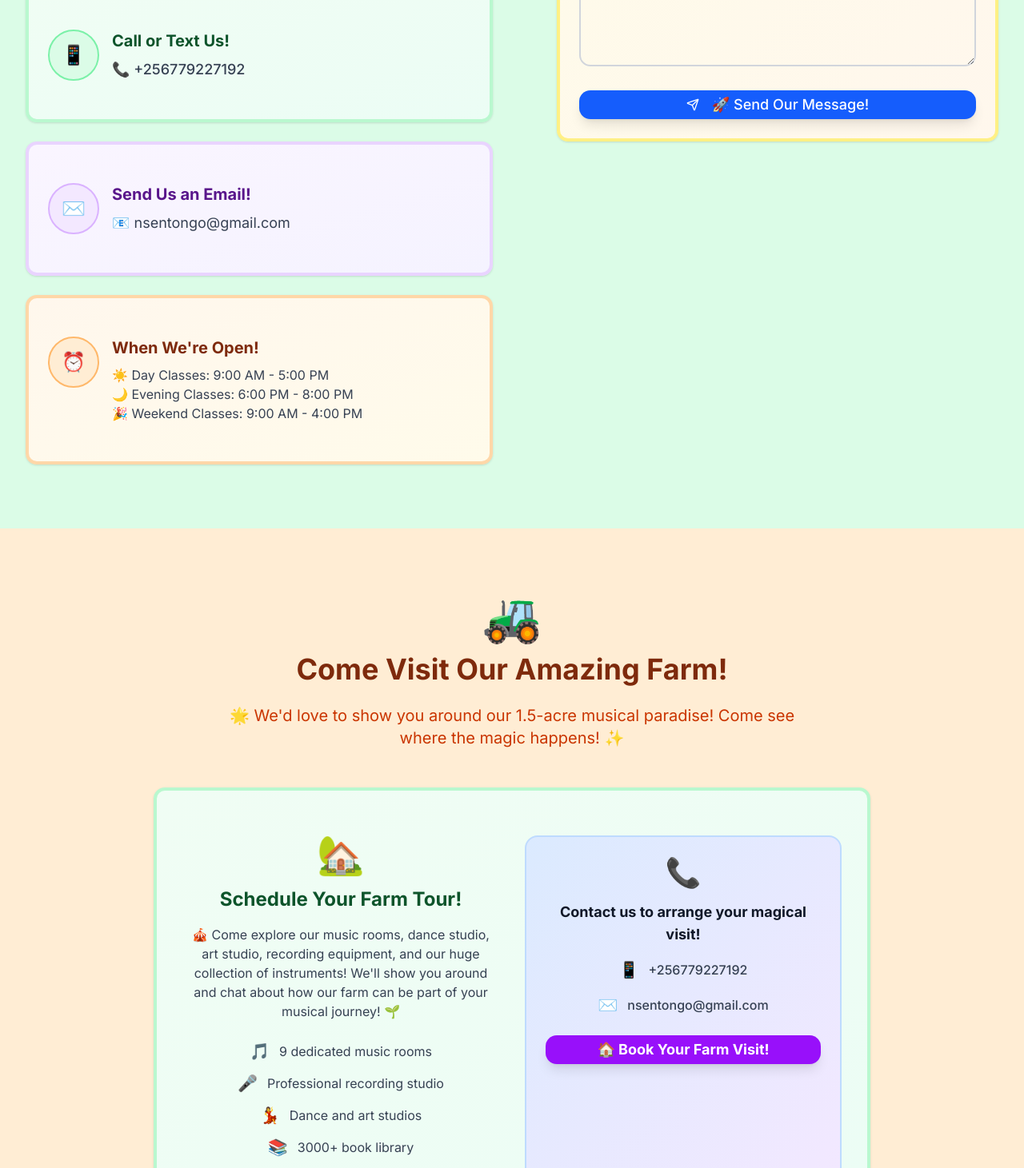
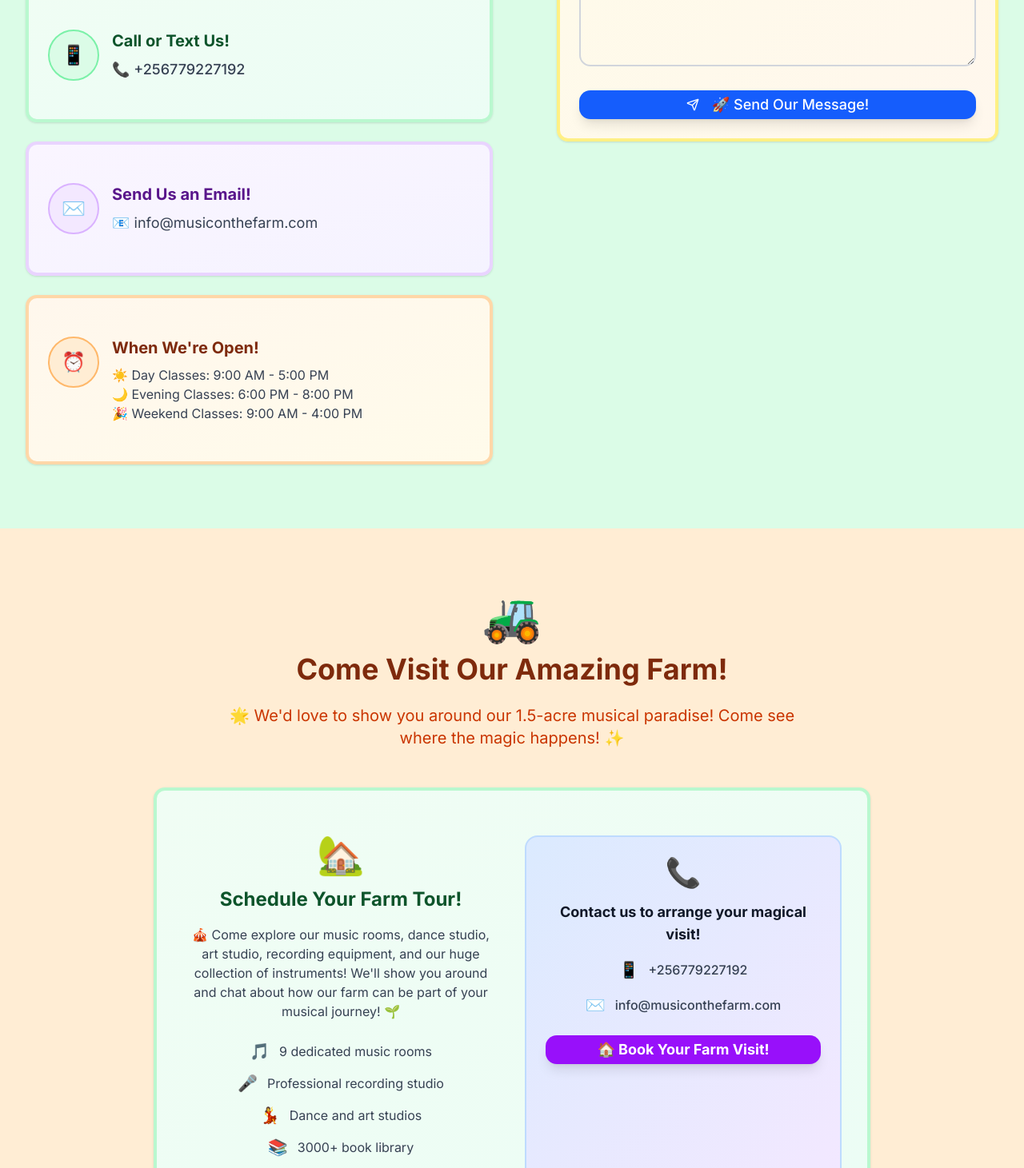
Before and after one commit to Mozart299/musiconthefarm, a Next.js app: page /contact in a window 1280 px wide. Shown: the part 1069-2530 px from the top of the page at 80% size. Built offline with nearby package versions, Linux system fonts and the light colour scheme.

Commit message:
fix: Update contact email to new address in Contact page

```diff
--- a/src/app/contact/page.tsx
+++ b/src/app/contact/page.tsx
@@ -125,7 +125,7 @@ const ContactPage = () => {
                         </div>
                         <div>
                           <h3 className="font-bold text-purple-900 mb-2 text-xl">Send Us an Email!</h3>
-                          <p className="text-gray-700 text-lg">📧 nsentongo@gmail.com</p>
+                          <p className="text-gray-700 text-lg">📧 info@musiconthefarm.com</p>
                         </div>
                       </div>
                     </CardContent>
@@ -327,7 +327,7 @@ const ContactPage = () => {
                       </div>
                       <div className="flex items-center justify-center space-x-3">
                         <span className="text-xl">✉️</span>
-                        <span className="text-gray-700 font-medium">nsentongo@gmail.com</span>
+                        <span className="text-gray-700 font-medium">info@musiconthefarm.com</span>
                       </div>
                     </div>
                     <div className="mt-6">
```
